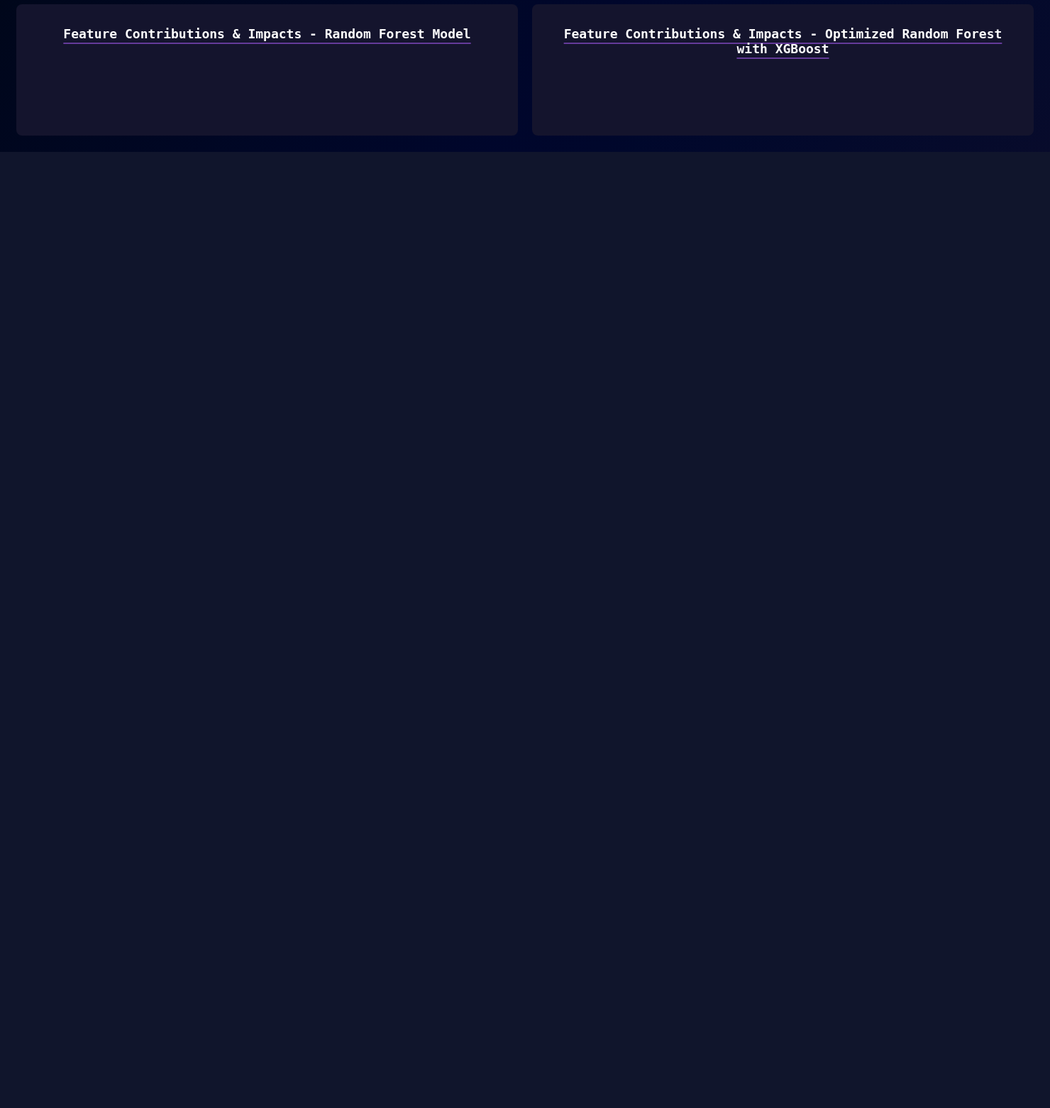
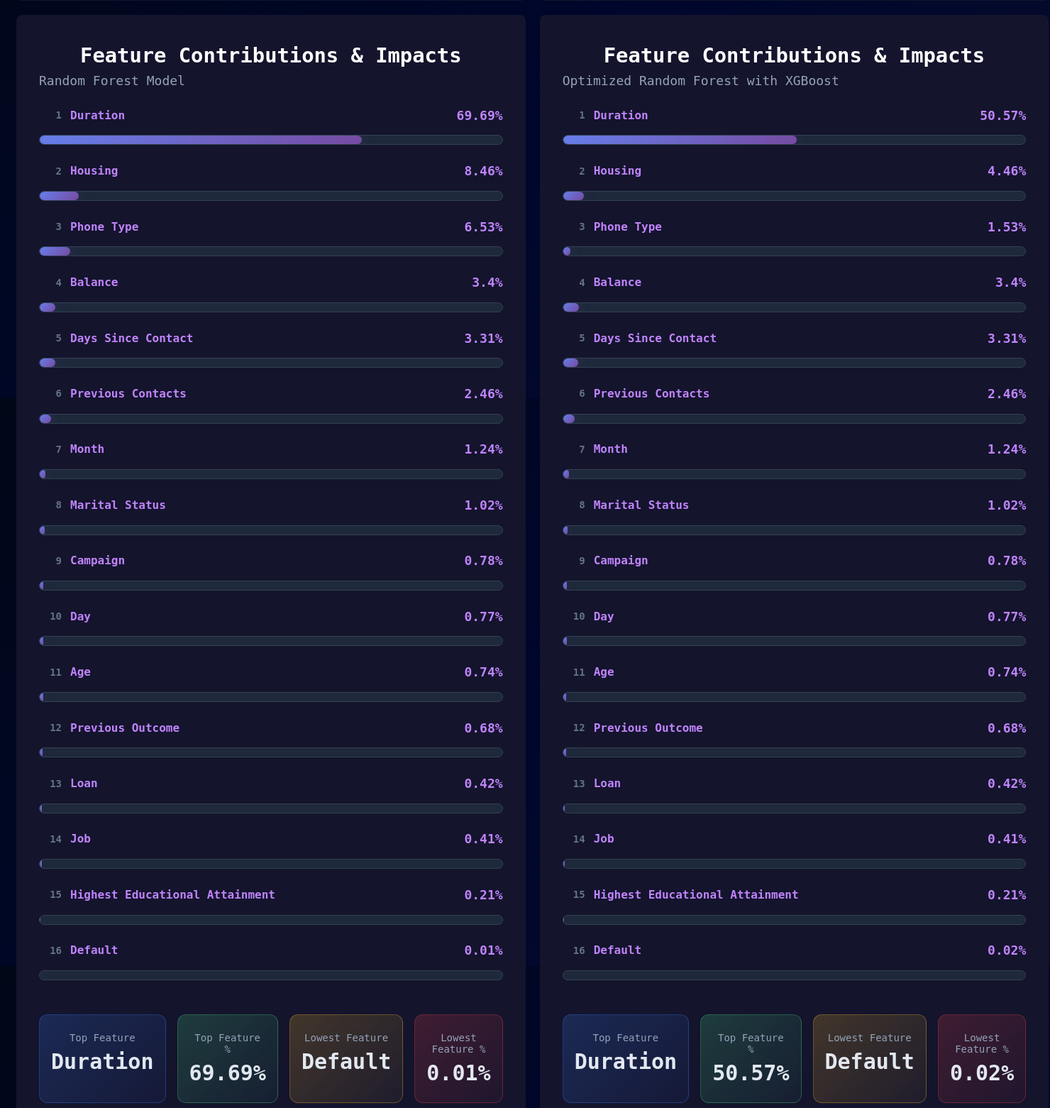
Before and after one commit to ZyroGlitch/Software---Loan-Risk-Prediction, a Flask app: page /get-started in a window 1480 px wide. Shown: the part 1839-3400 px from the top of the page at 71% size. Before the commit the page ends 2053 px from the top, so only its background shows below. Run offline with Flask 3, Linux system fonts and the light colour scheme.

Commit message:
Added Column Contribution Indicators

```diff
--- a/static/css/features.css
+++ b/static/css/features.css
@@ -86,7 +86,7 @@
 .feature-badge p {
   margin: 0 !important;
   padding: 0;
-  line-height: 1;
+  line-height: 1.5;
   padding: 3px;
 }
 
@@ -94,7 +94,7 @@
   color: white;
   margin-top: 0.5rem;
   text-align: start;
-  font-size: 1.125rem;
+  font-size: 1.5rem;
   line-height: 1.75rem;
 }
 
@@ -102,6 +102,7 @@
   color: white;
   margin-top: 0.5rem;
   text-align: justify;
+  line-height: 1.5rem;
 }
 
 .feature-card ul {
--- a/static/css/get-started.css
+++ b/static/css/get-started.css
@@ -156,15 +156,18 @@
 }
 
 .get-started-right-title {
-  font-size: 1.125rem;
+  font-size: 1.8rem;
   font-weight: 600;
+  margin-bottom: 0.5rem;
   text-align: center;
-  text-decoration: underline;
-  text-underline-offset: 6px;
   text-decoration-thickness: 1.5px;
   text-decoration-color: #643b9a;
 }
-
+.get-started-right-title-model {
+  margin-top: 0.5rem;
+  color: #94a3b8;
+  font-size: 1.125rem;
+}
 .form-select {
   width: 100%;
 }
@@ -202,13 +205,11 @@
   font-weight: 700;
   margin: 0;
   color: #4ade80;
-  /* Green for approved */
   text-transform: uppercase;
 }
 
 .result-status.rejected {
   color: #ef4444;
-  /* Red for rejected */
 }
 
 .result-status-label {
@@ -245,9 +246,11 @@
 }
 
 .metric-card {
-  background: linear-gradient(135deg,
+  background: linear-gradient(
+    135deg,
     rgba(255, 255, 255, 0.1),
-      rgba(255, 255, 255, 0.05));
+    rgba(255, 255, 255, 0.05)
+  );
   border-radius: 0.75rem;
   padding: 1.5rem 1rem;
   text-align: center;
@@ -255,30 +258,38 @@
 }
 
 .metric-blue {
-  background: linear-gradient(135deg,
+  background: linear-gradient(
+    135deg,
     rgba(59, 130, 246, 0.2),
-      rgba(59, 130, 246, 0.05));
+    rgba(59, 130, 246, 0.05)
+  );
   border-color: rgba(59, 130, 246, 0.3);
 }
 
 .metric-green {
-  background: linear-gradient(135deg,
+  background: linear-gradient(
+    135deg,
     rgba(74, 222, 128, 0.2),
-      rgba(74, 222, 128, 0.05));
+    rgba(74, 222, 128, 0.05)
+  );
   border-color: rgba(74, 222, 128, 0.3);
 }
 
 .metric-yellow {
-  background: linear-gradient(135deg,
+  background: linear-gradient(
+    135deg,
     rgba(251, 191, 36, 0.2),
-      rgba(251, 191, 36, 0.05));
+    rgba(251, 191, 36, 0.05)
+  );
   border-color: rgba(251, 191, 36, 0.3);
 }
 
 .metric-red {
-  background: linear-gradient(135deg,
+  background: linear-gradient(
+    135deg,
     rgba(239, 68, 68, 0.2),
-      rgba(239, 68, 68, 0.05));
+    rgba(239, 68, 68, 0.05)
+  );
   border-color: rgba(239, 68, 68, 0.3);
 }
 
@@ -297,7 +308,7 @@
 }
 
 .feature-indicators {
-  display: grid;
+  display: block;
   grid-template-columns: repeat(4, 1fr);
   gap: 20px;
 }
@@ -317,10 +328,12 @@
   width: 100px;
   height: 100px;
   border-radius: 50%;
-  background: conic-gradient(#643b9a 0deg,
+  background: conic-gradient(
+    #643b9a 0deg,
     #643b9a calc(var(--percentage) * 3.6deg),
     rgba(100, 59, 154, 0.2) calc(var(--percentage) * 3.6deg),
-      rgba(100, 59, 154, 0.2) 360deg);
+    rgba(100, 59, 154, 0.2) 360deg
+  );
   display: flex;
   align-items: center;
   justify-content: center;
@@ -349,3 +362,134 @@
   font-size: 0.875rem;
   color: #d1d5db;
 }
+
+/* Contributions */
+.feature-header {
+  display: flex;
+  align-items: center;
+  justify-content: space-between;
+  margin-bottom: 0.5rem;
+}
+.feature-name-container {
+  display: flex;
+  align-items: center;
+  gap: 0.75rem;
+  flex: 1;
+}
+.feature-number {
+  font-size: 0.875rem;
+  font-weight: 600;
+  color: #64748b;
+  width: 2rem;
+  text-align: right;
+}
+.feature-name {
+  font-size: 1rem;
+  font-weight: 600;
+  transition: color 0.2s ease;
+  color: #c084fc;
+}
+.feature-importance {
+  font-size: 1.125rem;
+  font-weight: 700;
+  color: #c084fc;
+}
+.feature-item {
+  margin-bottom: 1rem;
+}
+.progress-bar-container {
+  position: relative;
+  height: 0.75rem;
+  background-color: #1e293b;
+  border-radius: 9999px;
+  overflow: hidden;
+  border: 1px solid #334155;
+}
+.progress-bar {
+  height: 100%;
+  border-radius: 9999px;
+  transition: all 0.3s ease;
+  box-shadow: 0 0 20px rgba(168, 85, 247, 0.2);
+  background: linear-gradient(135deg, #667eea 0%, #764ba2 100%);
+}
+
+/* Stats */
+.stats-grid {
+  display: grid;
+  grid-template-columns: repeat(auto-fit, minmax(200px, 1fr));
+  gap: 1rem;
+  margin-top: 3rem;
+}
+
+@media (min-width: 768px) {
+  .stats-grid {
+    grid-template-columns: repeat(4, 1fr);
+  }
+}
+
+.stat-card {
+  background: linear-gradient(
+    135deg,
+    rgba(255, 255, 255, 0.1),
+    rgba(255, 255, 255, 0.05)
+  );
+  border-radius: 0.75rem;
+  padding: 1.5rem 1rem;
+  text-align: center;
+  border: 1px solid rgba(255, 255, 255, 0.1);
+}
+.stat-blue {
+  background: linear-gradient(
+    135deg,
+    rgba(59, 130, 246, 0.2),
+    rgba(59, 130, 246, 0.05)
+  );
+  border-color: rgba(59, 130, 246, 0.3);
+}
+.stat-green {
+  background: linear-gradient(
+    135deg,
+    rgba(74, 222, 128, 0.2),
+    rgba(74, 222, 128, 0.05)
+  );
+  border-color: rgba(74, 222, 128, 0.3);
+}
+.stat-yellow {
+  background: linear-gradient(
+    135deg,
+    rgba(251, 191, 36, 0.2),
+    rgba(251, 191, 36, 0.05)
+  );
+  border-color: rgba(251, 191, 36, 0.3);
+}
+.stat-red {
+  background: linear-gradient(
+    135deg,
+    rgba(239, 68, 68, 0.2),
+    rgba(239, 68, 68, 0.05)
+  );
+  border-color: rgba(239, 68, 68, 0.3);
+}
+
+.stat-card:hover {
+  background-color: rgba(30, 41, 59, 0.8);
+  border-color: #475569;
+}
+
+.stat-label {
+  color: #94a3b8;
+  font-size: 0.875rem;
+  font-weight: 500;
+  margin-bottom: 0.5rem;
+}
+
+.stat-value {
+  font-size: 1.875rem;
+  font-weight: 700;
+  color: #e2e8f0;
+}
+.stat-value-name {
+  font-size: 1.875rem;
+  font-weight: 700;
+  color: #e2e8f0;
+}
--- /dev/null
+++ b/static/data/get-started-contribution-data.js
@@ -0,0 +1,37 @@
+// Dummy data for feature importance visualization
+export const BaseLineFeatures = [
+  { name: "Duration", importance: 69.69 },
+  { name: "Housing", importance: 8.46 },
+  { name: "Phone Type", importance: 6.53 },
+  { name: "Balance", importance: 3.4 },
+  { name: "Days Since Contact", importance: 3.31 },
+  { name: "Previous Contacts", importance: 2.46 },
+  { name: "Month", importance: 1.24 },
+  { name: "Marital Status", importance: 1.02 },
+  { name: "Campaign", importance: 0.78 },
+  { name: "Day", importance: 0.77 },
+  { name: "Age", importance: 0.74 },
+  { name: "Previous Outcome", importance: 0.68 },
+  { name: "Loan", importance: 0.42 },
+  { name: "Job", importance: 0.41 },
+  { name: "Highest Educational Attainment", importance: 0.21 },
+  { name: "Default", importance: 0.01 },
+];
+export const OptimizedFeatures = [
+  { name: "Duration", importance: 50.57 },
+  { name: "Housing", importance: 4.46 },
+  { name: "Phone Type", importance: 1.53 },
+  { name: "Balance", importance: 3.4 },
+  { name: "Days Since Contact", importance: 3.31 },
+  { name: "Previous Contacts", importance: 2.46 },
+  { name: "Month", importance: 1.24 },
+  { name: "Marital Status", importance: 1.02 },
+  { name: "Campaign", importance: 0.78 },
+  { name: "Day", importance: 0.77 },
+  { name: "Age", importance: 0.74 },
+  { name: "Previous Outcome", importance: 0.68 },
+  { name: "Loan", importance: 0.42 },
+  { name: "Job", importance: 0.41 },
+  { name: "Highest Educational Attainment", importance: 0.21 },
+  { name: "Default", importance: 0.02 },
+];
--- /dev/null
+++ b/static/js/get-started-contribution.js
@@ -0,0 +1,65 @@
+import {
+  BaseLineFeatures,
+  OptimizedFeatures,
+} from "../data/get-started-contribution-data.js";
+
+export function renderFeatures(containerId, type = "baseline") {
+  const container = document.getElementById(containerId);
+
+  if (!container) return;
+  const features = type === "baseline" ? BaseLineFeatures : OptimizedFeatures;
+  const html = features
+    .map(
+      (feature, index) => `
+      <div class="feature-item">
+        <div class="feature-header">
+          <div class="feature-name-container">
+            <span class="feature-number">${index + 1}</span>
+            <h1 class="feature-name">${feature.name}</h1>
+          </div>
+          <span class="feature-importance">${feature.importance}%</span>
+        </div>
+        <div class="progress-bar-container">
+          <div class="progress-bar" style="width: ${feature.importance}%"></div>
+        </div>
+      </div>
+    `
+    )
+    .join("");
+
+  container.innerHTML = html;
+}
+
+export function renderFeatureStats(type = "baseline") {
+  const features = type === "baseline" ? BaseLineFeatures : OptimizedFeatures;
+  const prefix = type === "baseline" ? "baseline" : "optimized";
+
+  if (!features || features.length === 0) return;
+
+  // Sort features by importance to find top and lowest
+  const sortedFeatures = [...features].sort(
+    (a, b) => b.importance - a.importance
+  );
+
+  const topFeature = sortedFeatures[0];
+  const lowestFeature = sortedFeatures[sortedFeatures.length - 1];
+
+  // Update DOM elements with prefixed IDs
+  const topFeatureName = document.getElementById(`${prefix}TopFeatureName`);
+  const topFeaturePercentage = document.getElementById(
+    `${prefix}TopFeaturePercentage`
+  );
+  const lowestFeatureName = document.getElementById(
+    `${prefix}LowestFeatureName`
+  );
+  const lowestFeaturePercentage = document.getElementById(
+    `${prefix}LowestFeaturePercentage`
+  );
+
+  if (topFeatureName) topFeatureName.textContent = topFeature.name;
+  if (topFeaturePercentage)
+    topFeaturePercentage.textContent = `${topFeature.importance}%`;
+  if (lowestFeatureName) lowestFeatureName.textContent = lowestFeature.name;
+  if (lowestFeaturePercentage)
+    lowestFeaturePercentage.textContent = `${lowestFeature.importance}%`;
+}
--- a/static/js/get-started.js
+++ b/static/js/get-started.js
@@ -13,6 +13,10 @@
   monthData,
   previousOutcomeData,
 } from "../data/get-started-data.js";
+import {
+  renderFeatures,
+  renderFeatureStats,
+} from "./get-started-contribution.js";
 
 function populateSelectOptions(
   selectId,
@@ -59,15 +63,30 @@
   const globals = window.getStartedData || {};
 
   populateSelectOptions("job", jobData ?? globals.jobData ?? []);
-  populateSelectOptions("education", educationData ?? globals.educationData ?? []);
-  populateSelectOptions("marital", maritalStatusData ?? globals.maritalStatusData ?? []);
+  populateSelectOptions(
+    "education",
+    educationData ?? globals.educationData ?? []
+  );
+  populateSelectOptions(
+    "marital",
+    maritalStatusData ?? globals.maritalStatusData ?? []
+  );
   populateSelectOptions("phone", phoneData ?? globals.phoneData ?? []);
   populateSelectOptions("loan", loanData ?? globals.loanData ?? []);
   populateSelectOptions("housing", housingData ?? globals.housingData ?? []);
   populateSelectOptions("default", defaultData ?? globals.defaultData ?? []);
   populateSelectOptions("day", dayData ?? globals.dayData ?? []);
   populateSelectOptions("month", monthData ?? globals.monthData ?? []);
-  populateSelectOptions("previous-outcome", previousOutcomeData ?? globals.previousOutcomeData ?? []);
+  populateSelectOptions(
+    "previous-outcome",
+    previousOutcomeData ?? globals.previousOutcomeData ?? []
+  );
+
+  // For feature contribution indicators
+  renderFeatures("baseline-indicators", "baseline");
+  renderFeatures("optimized-indicators", "optimized");
+  renderFeatureStats("baseline");
+  renderFeatureStats("optimized");
 }
 
 // Initialize when DOM is ready
--- a/templates/get-started.html
+++ b/templates/get-started.html
@@ -167,9 +167,7 @@
         <div class="get-started-right">
           <!-- Baseline Model -->
           <div class="result-card">
-            <h2 class="get-started-right-title">
-              Result for Random Forest Model
-            </h2>
+            <h2 class="get-started-right-title">Random Forest Model</h2>
             <div class="result-header">
               <h3 class="result-status" id="baseline-status">None</h3>
               <p class="result-status-label">LOAN STATUS</p>
@@ -246,7 +244,7 @@
           <!-- Optimized Model -->
           <div class="result-card">
             <h2 class="get-started-right-title">
-              Result for Optimized Random Forest with XGBoost
+              Optimized Random Forest with XGBoost
             </h2>
             <div class="result-header">
               <h3 class="result-status" id="enhanced-status">None</h3>
@@ -323,31 +321,95 @@
           </div>
 
           <!-- Feature Impacts & Contributions -->
+
           <!-- Baseline Model -->
           <div class="result-card">
-            <h2 class="get-started-right-title" style="margin-bottom: 4rem">
-              Feature Contributions & Impacts - Random Forest Model
+            <h2 class="get-started-right-title">
+              Feature Contributions & Impacts
             </h2>
-
+            <p class="get-started-right-title-model">Random Forest Model</p>
             <div
               class="feature-indicators"
               id="baseline-indicators"
               style="margin-bottom: 1rem"
-            ></div>
+            >
+              <div id="baseline-features-container"></div>
+            </div>
+            <div class="stats-container">
+              <div class="stats-grid">
+                <div class="stat-card stat-blue">
+                  <div class="stat-label">Top Feature</div>
+                  <div
+                    class="stat-value-name"
+                    id="baselineTopFeatureName"
+                  ></div>
+                </div>
+                <div class="stat-card stat-green">
+                  <div class="stat-label">Top Feature %</div>
+                  <div
+                    class="stat-value"
+                    id="baselineTopFeaturePercentage"
+                  ></div>
+                </div>
+                <div class="stat-card stat-yellow">
+                  <div class="stat-label">Lowest Feature</div>
+                  <div class="stat-value" id="baselineLowestFeatureName"></div>
+                </div>
+                <div class="stat-card stat-red">
+                  <div class="stat-label">Lowest Feature %</div>
+                  <div
+                    class="stat-value"
+                    id="baselineLowestFeaturePercentage"
+                  ></div>
+                </div>
+              </div>
+            </div>
           </div>
 
           <!-- Optimized Model -->
           <div class="result-card">
-            <h2 class="get-started-right-title" style="margin-bottom: 4rem">
-              Feature Contributions & Impacts - Optimized Random Forest with
-              XGBoost
+            <h2 class="get-started-right-title">
+              Feature Contributions & Impacts
             </h2>
-
+            <p class="get-started-right-title-model">
+              Optimized Random Forest with XGBoost
+            </p>
             <div
               class="feature-indicators"
               id="optimized-indicators"
               style="margin-bottom: 1rem"
-            ></div>
+            >
+              <div id="optimized-features-container"></div>
+            </div>
+            <div class="stats-container">
+              <div class="stats-grid">
+                <div class="stat-card stat-blue">
+                  <div class="stat-label">Top Feature</div>
+                  <div
+                    class="stat-value-name"
+                    id="optimizedTopFeatureName"
+                  ></div>
+                </div>
+                <div class="stat-card stat-green">
+                  <div class="stat-label">Top Feature %</div>
+                  <div
+                    class="stat-value"
+                    id="optimizedTopFeaturePercentage"
+                  ></div>
+                </div>
+                <div class="stat-card stat-yellow">
+                  <div class="stat-label">Lowest Feature</div>
+                  <div class="stat-value" id="optimizedLowestFeatureName"></div>
+                </div>
+                <div class="stat-card stat-red">
+                  <div class="stat-label">Lowest Feature %</div>
+                  <div
+                    class="stat-value"
+                    id="optimizedLowestFeaturePercentage"
+                  ></div>
+                </div>
+              </div>
+            </div>
           </div>
         </div>
       </div>
```
Also changed, not shown: templates/features.html (+8 -2 lines). Lines whose indentation alone changed are shown as unchanged.
